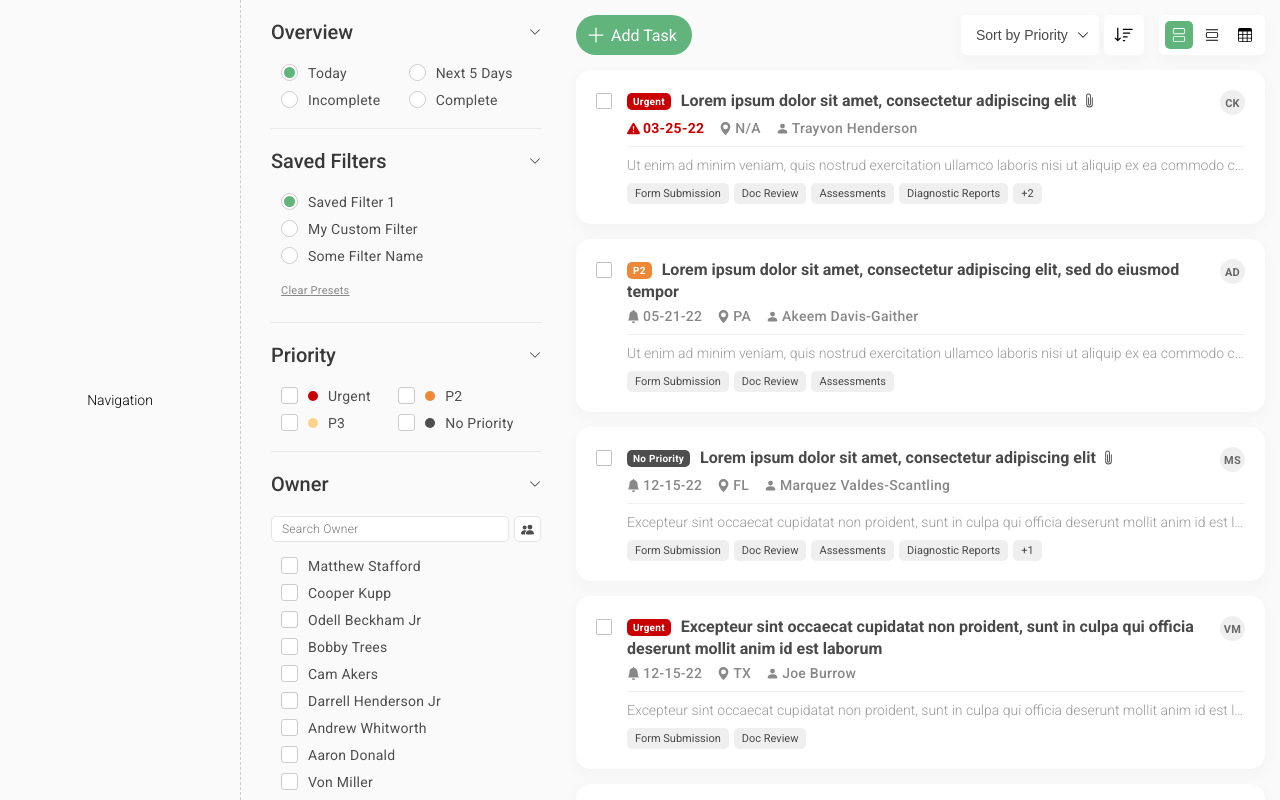
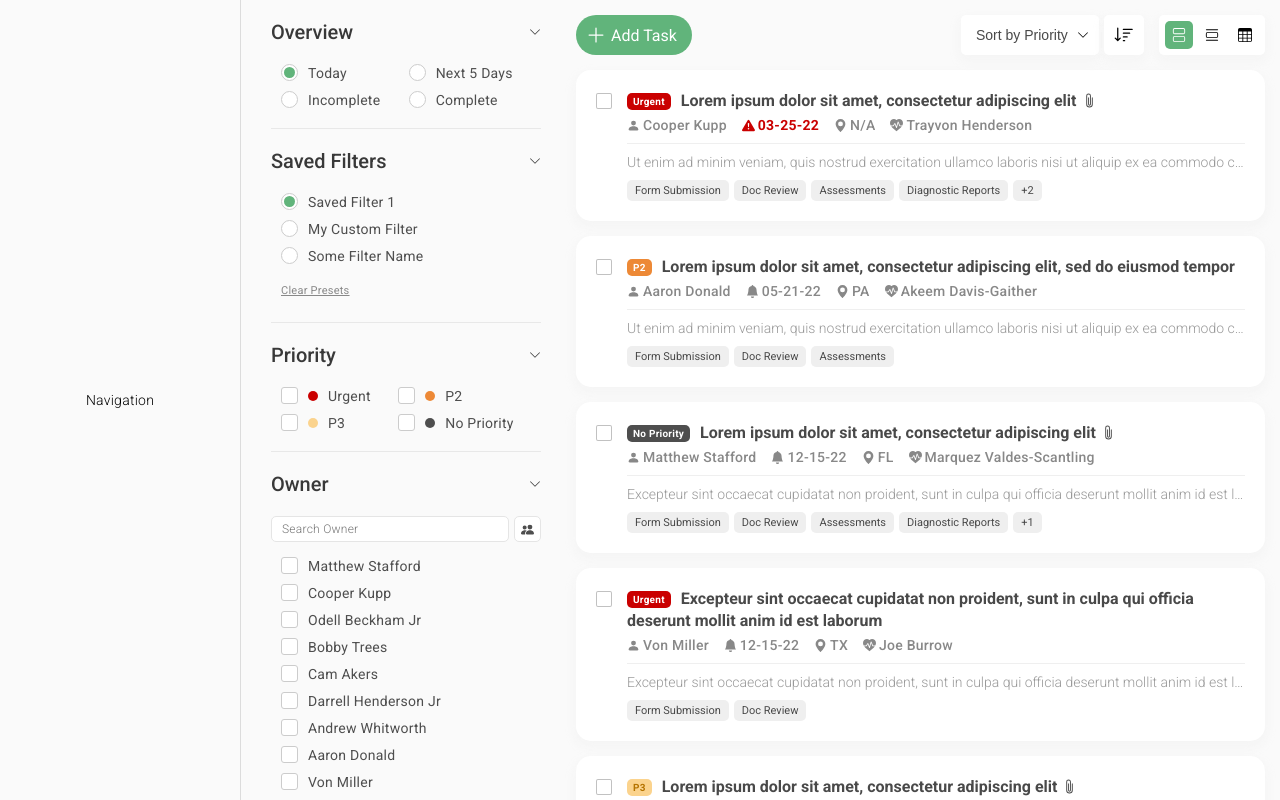
Before and after one commit to dchoi87/akute-health, a React (Create React App) app: page / in a window 1280 px wide. Built offline with nearby package versions, Linux system fonts and the light colour scheme.

Commit message:
Full Name on Cards & Icons Update

```diff
--- a/package.json
+++ b/package.json
@@ -9,7 +9,7 @@
     "@testing-library/user-event": "^13.5.0",
     "classnames": "^2.3.1",
     "react": "^17.0.2",
-    "react-bootstrap-icons": "^1.7.2",
+    "react-bootstrap-icons": "^1.8.2",
     "react-dom": "^17.0.2",
     "react-scripts": "5.0.0",
     "web-vitals": "^2.1.2"
--- a/src/components/App.css
+++ b/src/components/App.css
@@ -1,7 +1,7 @@
 .app {
 }
 .app > div + div {
-  border-left: 1px dashed #ccc;
+  border-left: 1px solid #0000001f;
 }
 .nav {
   height: 100vh;
@@ -10,6 +10,7 @@
   align-items: center;
   justify-content: center;
   font-size: 14px;
+  letter-spacing: .25px;
   width: 240px;
   flex-shrink: 0;
 }
--- a/src/components/tasks/card/index.js
+++ b/src/components/tasks/card/index.js
@@ -5,13 +5,12 @@ import {
   Paperclip,
   Square,
   CheckSquareFill,
-  Circle,
   CircleFill,
-  CheckCircleFill,
   TagFill,
   GeoAltFill,
   PersonFill,
   ExclamationTriangleFill,
+  HeartPulseFill,
 } from "react-bootstrap-icons";
 
 import styles from "./index.module.css";
@@ -59,6 +58,7 @@ const Cards = ({
               <span>{task.title}</span>
               {task.attachment && <Paperclip />}
             </div>
+            {!showDesktopView && (
               <div className={styles.owner}>
                 <div>
                   {task.owner
@@ -67,8 +67,15 @@ const Cards = ({
                     .join("")}
                 </div>
               </div>
+            )}
           </div>
           <div className={styles.subHeading}>
+            {showDesktopView && (
+              <div className={styles.info}>
+                <PersonFill />
+                {task.owner}
+              </div>
+            )}
             <div
               className={classNames(styles.info, {
                 [styles.pastDue]: isPastDue,
@@ -88,7 +95,7 @@ const Cards = ({
               </div>
             )}
             <div className={styles.info}>
-              <PersonFill />
+              <HeartPulseFill />
               <span>{task.patient}</span>
             </div>
           </div>
```
Also changed, not shown: 1 other file (tests, documents, lock files or other folders). Lines whose indentation alone changed are shown as unchanged.
